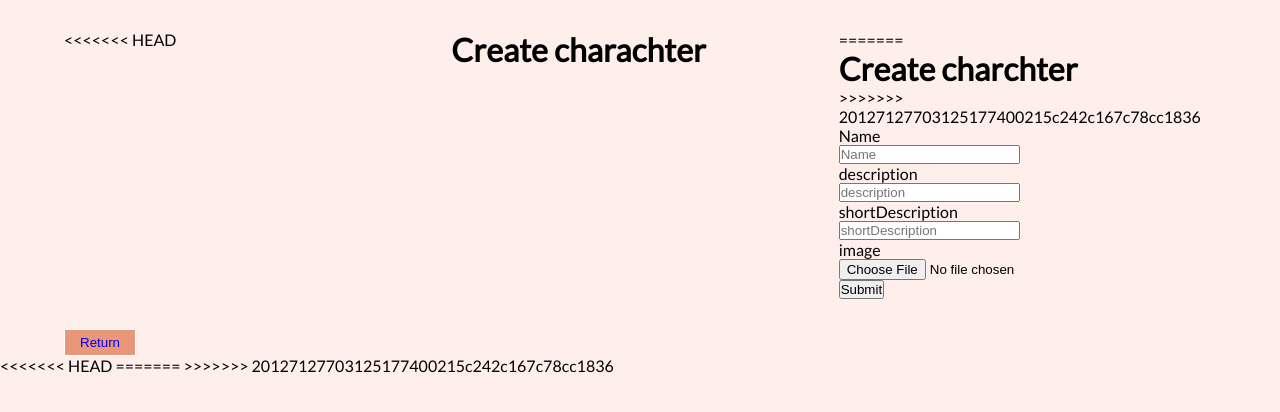
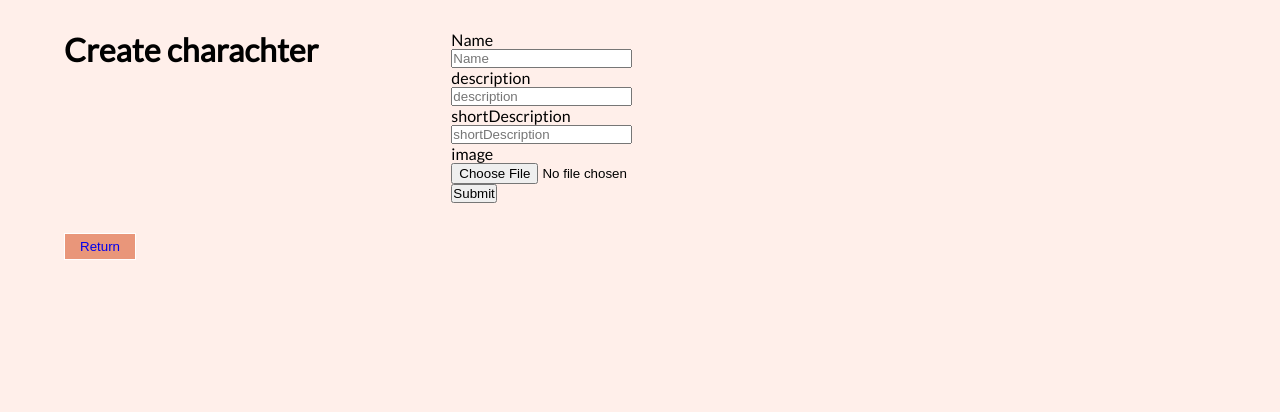
Before and after one commit to mehdoche1988/character-manager, a website: page charchter.html in a window 1280 px wide. Drawn offline with Linux system fonts and the light colour scheme.

Commit message:
Css design

```diff
--- a/charchter.html
+++ b/charchter.html
@@ -12,13 +12,9 @@
   <div class="container">
     <div class="content">
 
-<<<<<<< HEAD
       <h1>Create charachter</h1>
       <form class="form" id="form" action="index.html">
-=======
-      <h1>Create charchter</h1>
-      <form class="form" id="form" action="http://127.0.0.1:5500/character-manager/index.html">
->>>>>>> 20127127703125177400215c242c167c78cc1836
+
         <label>Name</label>
         <input type="text" placeholder="Name" id="nameRecup" />
         <label>description</label>
@@ -32,18 +28,10 @@
     </div>
     <button><a href="index.html">Return</a></button>
   </div>
-<<<<<<< HEAD
 
   <script  src="./assets/js/script.js"></script>
 
-=======
 
-  <script src="./assets/js/script.js"></script>
-
-
-
-
->>>>>>> 20127127703125177400215c242c167c78cc1836
 </body>
 
 </html>
```
Also changed, not shown: index.html (+0 -4 lines), assets/js/main.js (line endings or trailing spaces).
